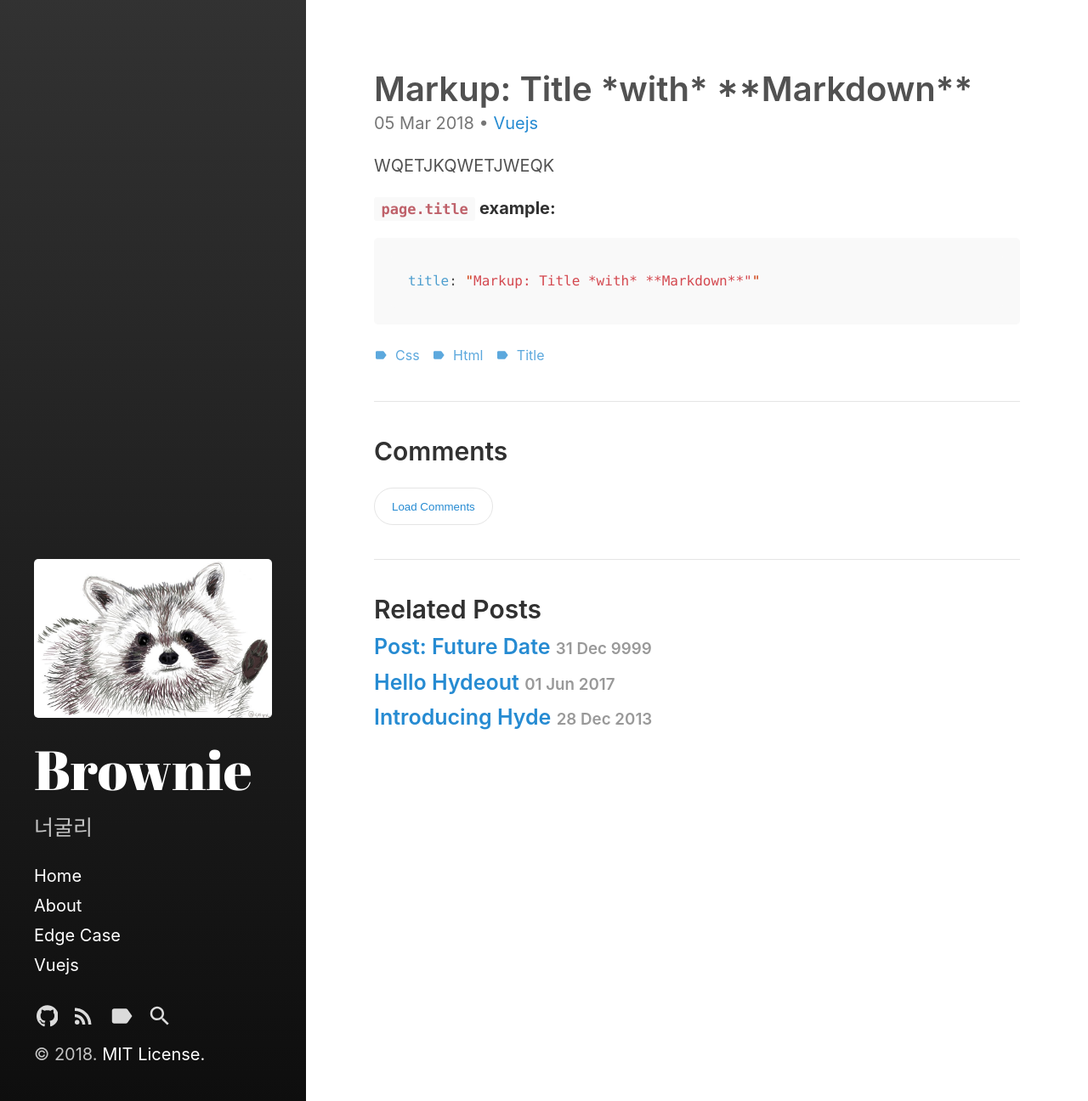
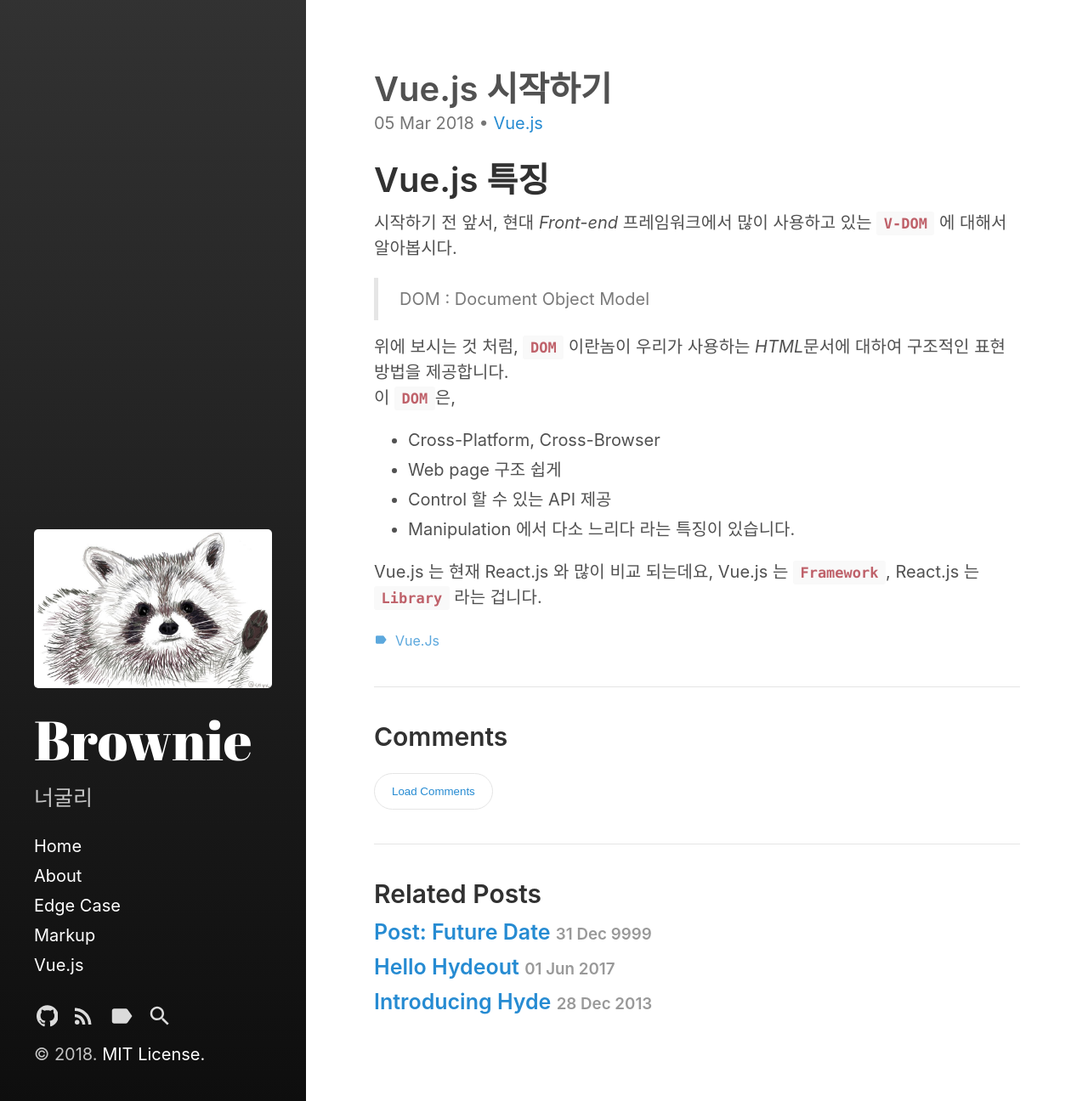
Before and after one commit to 01045972746/01045972746.github.io, a Jekyll site: the page built from _posts/2018-03-05-vue-start.md, in a window 1280 px wide. Shown: the whole page at 85% size. Built offline with Jekyll 4.4.1, drawn with Linux system fonts in a browser that asks for light colours.

Commit message:
first page

````diff
--- a/_posts/2018-03-05-vue-start.md
+++ b/_posts/2018-03-05-vue-start.md
@@ -1,19 +1,30 @@
 ---
 layout: post
-title: "Markup: Title *with* **Markdown**"
+title: "Vue.js 시작하기"
 categories:
-  - Vuejs
+  - Vue.js
 tags:
-  - css
-  - html
-  - title
-
+  - Vue.js
 ---
 
-WQETJKQWETJWEQK
+Vue.js 특징
+================
+시작하기 전 앞서, 현대 *Front-end* 프레임워크에서 많이 사용하고 있는 **`V-DOM`** 에 대해서 알아봅시다.
+> DOM : Document Object Model
 
-**`page.title` example:**
+위에 보시는 것 처럼, **`DOM`** 이란놈이 우리가 사용하는 *HTML*문서에 대하여 구조적인 표현방법을 제공합니다.
+이 **`DOM`**은,
+* Cross-Platform, Cross-Browser
+* Web page 구조 쉽게
+* Control 할 수 있는 API 제공
+* Manipulation 에서 다소 느리다
+라는 특징이 있습니다.
+
+Vue.js 는 현재 React.js 와 많이 비교 되는데요, Vue.js 는 **`Framework`**, React.js 는 **`Library`** 라는 겁니다.
+
+
+<!-- **`page.title` example:**
 
 ```yaml
 title: "Markup: Title *with* **Markdown**""
-```
+``` -->
--- a/category/markup.md
+++ b/category/markup.md
@@ -1,6 +1,6 @@
 ---
 layout: category
-title: Vuejs
+title: Markup
 ---
 
 Another sample category page.
--- /dev/null
+++ b/category/vuejs.md
@@ -0,0 +1,4 @@
+---
+layout: category
+title: Vue.js
+---
````
Also changed, not shown: README.md.
